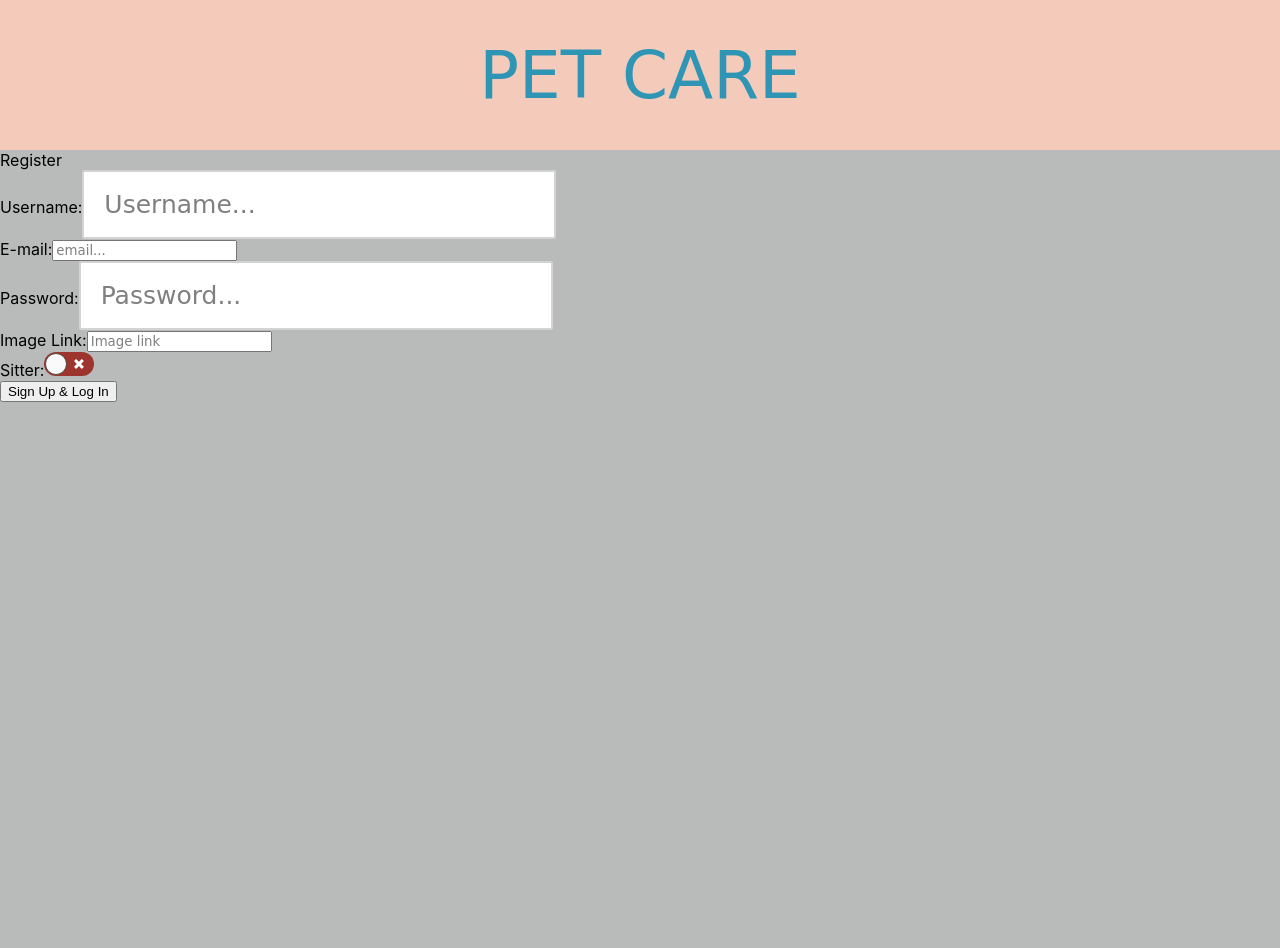
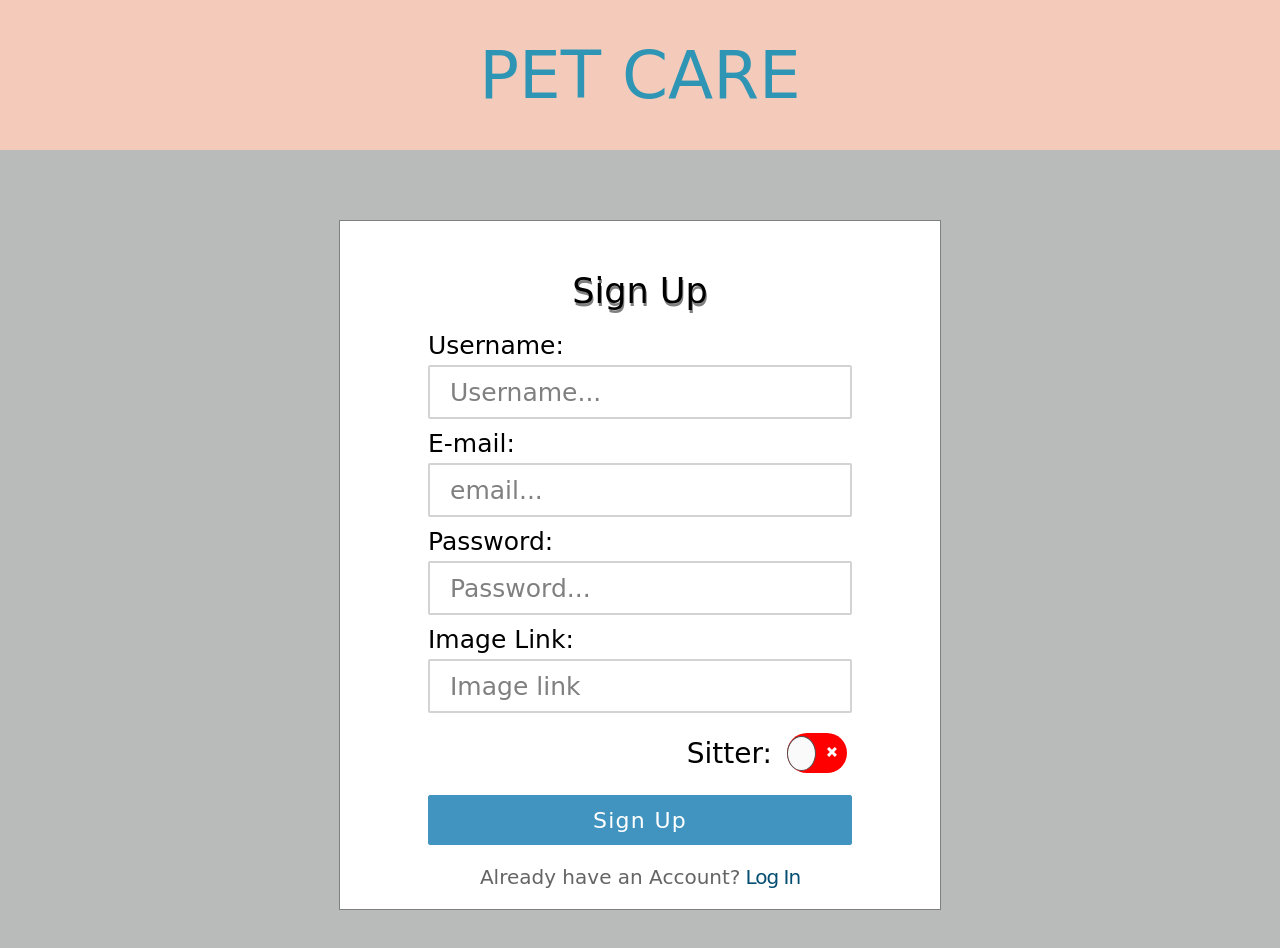
Before and after one commit to JohnJoseph2019/Pet-Care, a React (Create React App) app in the folder client/: page /user/register in a window 1280 px wide. Shown: the top 948 px of the page. Before the commit the page ends 800 px from the top, so only its background shows below. Built offline with nearby package versions, Linux system fonts and the light colour scheme.

Commit message:
CSS Register almost completed

```diff
--- a/client/src/components/Login.css
+++ b/client/src/components/Login.css
@@ -28,7 +28,7 @@
 .passwordInput {
   margin: 10px 0 0 0;
 }
-.log-in {
+.logIn {
   margin: 28px 0 20px 0;
   height: 50px;
   font-size: 22px;
--- a/client/src/components/Login.jsx
+++ b/client/src/components/Login.jsx
@@ -55,7 +55,7 @@ export default class Login extends Component {
       );
     } else {
       return (
-        <button className='log-in' type='submit'>
+        <button className='logIn' type='submit'>
           Log In
         </button>
       );
--- a/client/src/components/Register.css
+++ b/client/src/components/Register.css
@@ -1,4 +1,87 @@
 .RegisterOuterDiv {
+  display: flex;
+  flex-direction: column;
+  width: 600px;
+  height: max-content;
+  align-items: center;
+  margin: 70px auto;
+  border: 1px solid grey;
+  font-family: "Comic Sans MS", cursive, sans-serif;
+  background-color: white;
+  padding-bottom: 20px;
+}
+
+.LoginTitle {
+  margin: 50px 15px 0;
+  text-align: left;
+  color: black;
+  font-size: 35px;
+  text-shadow: 1px 3px grey;
+}
+.SignUPInnerDiv {
+  display: flex;
+  flex-direction: column;
+  justify-content: space-evenly;
+  padding: 0 25px 0 25px;
+  font-size: 25px;
+}
+
+.usernameSignUP {
+  margin: 20px 0 0 0;
+}
+.emailSignUP {
+  margin: 10px 0 0 0;
+}
+.passwordSignUP {
+  margin: 10px 0 0 0;
+}
+.imgUrlSignUP {
+  margin: 10px 0 0 0;
+}
+.SignUpRegister {
+  margin: 25px 0 20px 0;
+  height: 50px;
+  font-size: 22px;
+  color: white;
+  font-family: "Comic Sans MS", cursive, sans-serif;
+  background-color: #4094bf;
+  border: 1px solid #4094bf;
+  border-radius: 2px;
+  letter-spacing: 1.3px;
+}
+label > input {
+  display: flex;
+  width: 400px;
+  height: 30px;
+  font-family: "Comic Sans MS", cursive, sans-serif;
+  font-size: 25px;
+  color: black;
+  padding: 10px 0 10px 20px;
+  border: 2px solid lightgrey;
+  border-radius: 2px;
+  margin-top: 5px;
+}
+
+.SignUPToSignUp {
+  font-size: 20px;
+  width: max-content;
+  color: #656565;
+}
+
+a {
+  width: max-content;
+  text-decoration: none;
+  color: #054e72;
+  font-size: 20px;
+  letter-spacing: -1px;
+  margin-left: 5px;
+}
+.toggleSwitch {
+  margin-top: 10px;
+  /* padding-top: 10px; */
+  text-align: end;
+  margin-right: 5px;
+  font-size: 28px;
 }
 
 .react-toggle {
@@ -10,7 +93,8 @@
   background-color: transparent;
   border: 0;
   padding: 0;
-
+  top: 10px;
+  margin-left: 15px;
   -webkit-touch-callout: none;
   -webkit-user-select: none;
   -khtml-user-select: none;
@@ -41,18 +125,18 @@
 }
 
 .react-toggle-track {
-  width: 50px;
-  height: 24px;
+  width: 60px;
+  height: 40px;
   padding: 0;
   border-radius: 30px;
-  background-color: rgb(157, 52, 45);
+  background-color: red;
   -webkit-transition: all 0.2s ease;
   -moz-transition: all 0.2s ease;
   transition: all 0.2s ease;
 }
 
 .react-toggle:hover:not(.react-toggle--disabled) .react-toggle-track {
-  background-color: #000000;
+  background-color: rgb(255, 177, 74);
 }
 
 .react-toggle--checked .react-toggle-track {
@@ -88,9 +172,9 @@
 
 .react-toggle-track-x {
   position: absolute;
-  width: 10px;
-  height: 10px;
-  top: 0px;
+  width: 15px;
+  height: 15px;
+  top: 3px;
   bottom: 0px;
   margin-top: auto;
   margin-bottom: auto;
@@ -109,10 +193,10 @@
 .react-toggle-thumb {
   transition: all 0.5s cubic-bezier(0.23, 1, 0.32, 1) 0ms;
   position: absolute;
-  top: 1px;
-  left: 1px;
-  width: 22px;
-  height: 22px;
+  top: 3px;
+  left: 0px;
+  width: 29px;
+  height: 35px;
   border: 1px solid #4d4d4d;
   border-radius: 50%;
   background-color: #fafafa;
--- a/client/src/components/Register.jsx
+++ b/client/src/components/Register.jsx
@@ -67,8 +67,8 @@ export default class Register extends Component {
       );
     } else {
       return (
-        <button className='login-signup' type='submit'>
-          Sign Up & Log In
+        <button className='SignUpRegister' type='submit'>
+          Sign Up
         </button>
       );
     }
@@ -79,8 +79,9 @@ export default class Register extends Component {
     return (
       <>
         <form className='RegisterOuterDiv' onSubmit={this.handleSubmit}>
-          <div className='Register-Title'>Register</div>
-          <label className='usernameInput' htmlFor='username'>
+          <div className='LoginTitle'>Sign Up</div>
+          <div className='SignUPInnerDiv'>
+            <label className='usernameSignUP' htmlFor='username'>
               Username:
               <input
                 required
@@ -92,8 +93,7 @@ export default class Register extends Component {
                 onChange={this.handleChange}
               />
             </label>
-          <br />
-          <label className='emailInput' htmlFor='email'>
+            <label className='emailSignUP' htmlFor='email'>
               E-mail:
               <input
                 required
@@ -105,8 +105,7 @@ export default class Register extends Component {
                 onChange={this.handleChange}
               />
             </label>
-          <br />
-          <label className='passwordInput' htmlFor='password'>
+            <label className='passwordSignUP' htmlFor='password'>
               Password:
               <input
                 required
@@ -118,21 +117,19 @@ export default class Register extends Component {
                 onChange={this.handleChange}
               />
             </label>
-          <br />
-          <label className='imgUrlInput' htmlFor='img_url'>
+            <label className='imgUrlSignUP' htmlFor='img_url'>
               Image Link:
               <input
                 required
                 type='text'
                 name='img_url'
                 value={img_url}
-              id='imgUrl-input'
+                id='imgUrlSignUP'
                 placeholder='Image link'
                 onChange={this.handleChange}
               />
             </label>
-          <br />
-          <label htmlFor='isSitter'>
+            <label className='toggleSwitch' htmlFor='isSitter'>
               Sitter:
               <Toggle
                 id='isSitter'
@@ -140,8 +137,12 @@ export default class Register extends Component {
                 onChange={this.handleToggle}
               />
             </label>
-          <br />
             {this.renderError()}
+          </div>
+          <div className='SignUPToSignUp'>
+            Already have an Account?
+            <Link to='/user/login'>Log In</Link>
+          </div>
         </form>
       </>
     );
```
Lines whose indentation alone changed are shown as unchanged.
